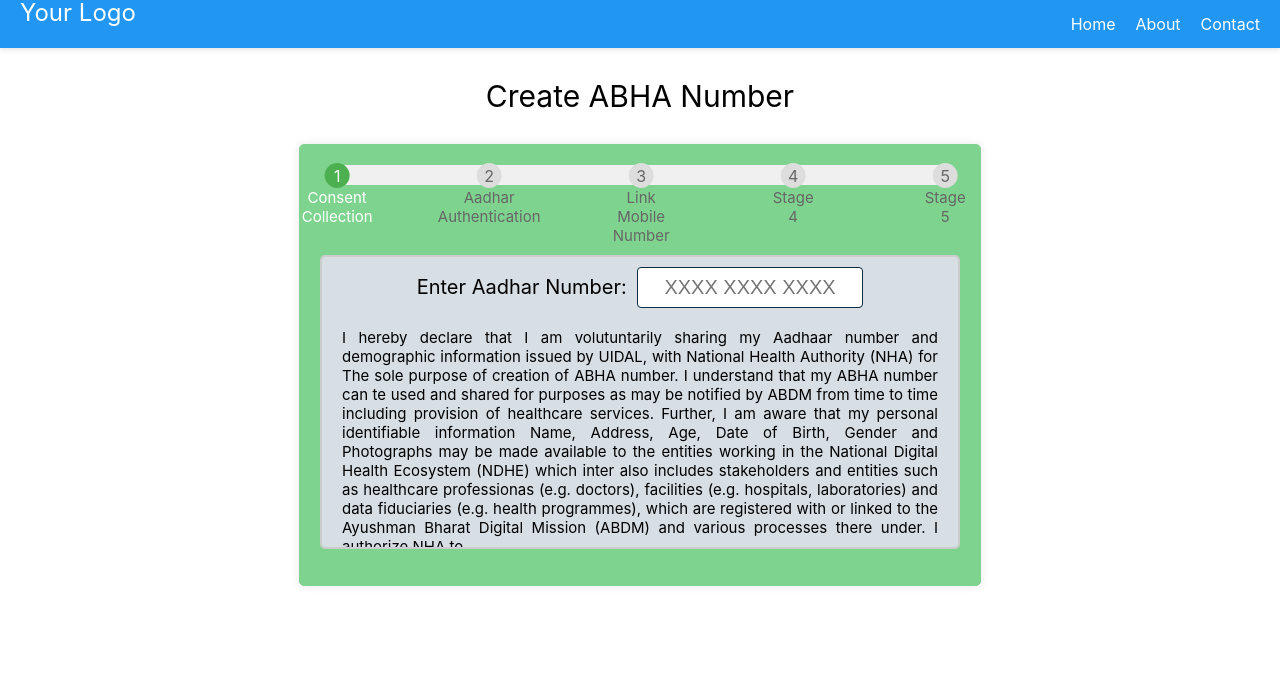
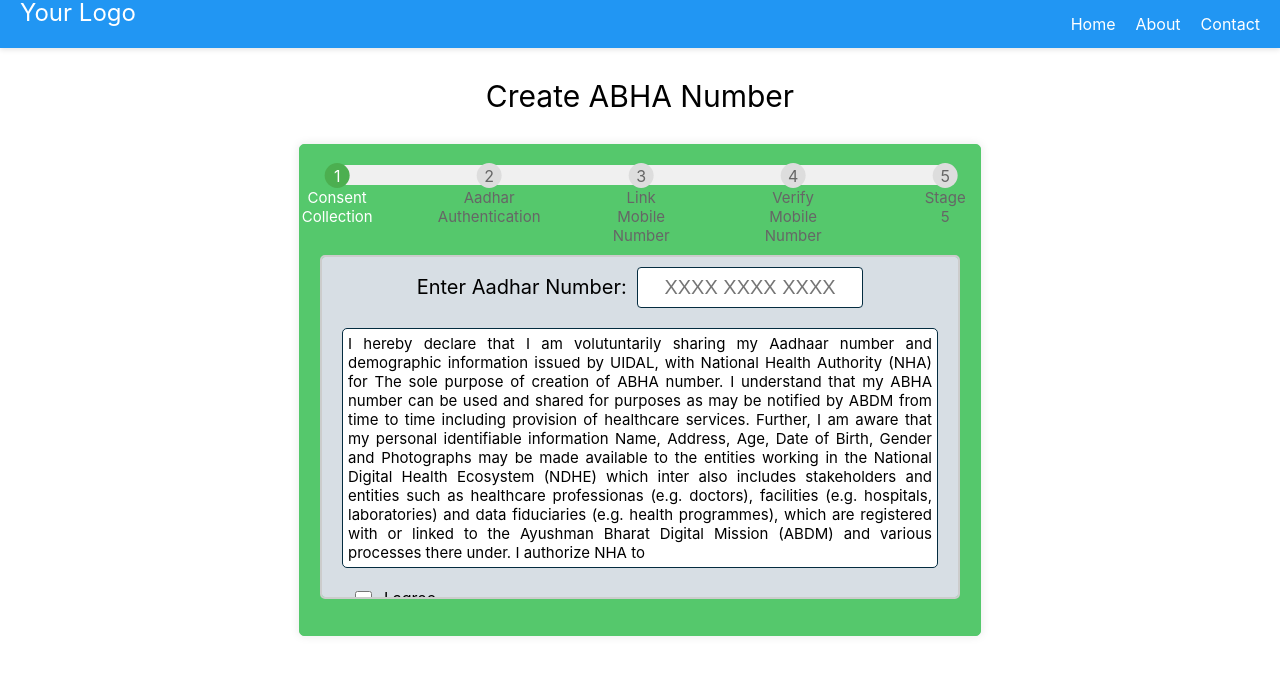
Before and after one commit to chaithanya99/HAD, a React (Create React App) app in the folder frontend/: page /register-patient in a window 1280 px wide. Shown: the top 674 px of the page. Built offline with nearby package versions, Linux system fonts and the light colour scheme.

Commit message:
Beautify Step-1 Patient Registration

```diff
--- a/frontend/src/components/PatientRegistration.css
+++ b/frontend/src/components/PatientRegistration.css
@@ -2,13 +2,13 @@
     width: 50%; /* Adjust the width as per your requirement */
     margin: 0 auto;
     padding: 20px;
-    border: 1px solid #7ed48f;
+    border: 1px solid #55c86c;
     border-radius: 5px;
     box-shadow: 0 0 10px rgba(34, 28, 28, 0.1);
-    background-color: #7ed48f;
+    background-color: #55c86c;
     position: relative;
     align-self: center;
-    height: 400px;
+    height: 450px;
 }
 
 .Stage-1 input {
@@ -27,7 +27,15 @@
     padding: 20px; /* Padding inside the box */
     margin: 20px 0; /* Margin around the box */
     margin-top: 70px;
-    height: 250px;
+    height: 300px;
     background-color: #d7dee4;
     overflow: auto;
 }
+
+.TermsAndConditions {
+    border: 1px solid #042c40;
+    border-width: 1px;
+    border-radius: 5px;
+    padding: 5px;
+    background-color: #fff;
+}
--- a/frontend/src/components/PatientRegistration.js
+++ b/frontend/src/components/PatientRegistration.js
@@ -151,7 +151,9 @@
                 overflow: 'hidden', // Hide any overflow content
                 textOverflow: 'ellipsis', // Add ellipsis for overflow text
               }}>
-              I hereby declare that I am volutuntarily sharing my Aadhaar number and demographic information issued by UIDAL, with National Health Authority (NHA) for The sole purpose of creation of ABHA number. I understand that my ABHA number can te used and shared for purposes as may be notified by ABDM from time to time including provision of healthcare services. Further, I am aware that my personal identifiable information Name, Address, Age, Date of Birth, Gender and Photographs may be made available to the entities working in the National Digital Health Ecosystem (NDHE) which inter also includes stakeholders and entities such as healthcare professionas (e.g. doctors), facilities (e.g. hospitals, laboratories) and data fiduciaries (e.g. health programmes), which are registered with or linked to the Ayushman Bharat Digital Mission (ABDM) and various processes there under. I authorize NHA to
+              <div className='TermsAndConditions'>
+                I hereby declare that I am volutuntarily sharing my Aadhaar number and demographic information issued by UIDAL, with National Health Authority (NHA) for The sole purpose of creation of ABHA number. I understand that my ABHA number can be used and shared for purposes as may be notified by ABDM from time to time including provision of healthcare services. Further, I am aware that my personal identifiable information Name, Address, Age, Date of Birth, Gender and Photographs may be made available to the entities working in the National Digital Health Ecosystem (NDHE) which inter also includes stakeholders and entities such as healthcare professionas (e.g. doctors), facilities (e.g. hospitals, laboratories) and data fiduciaries (e.g. health programmes), which are registered with or linked to the Ayushman Bharat Digital Mission (ABDM) and various processes there under. I authorize NHA to
+              </div>
               </label>
               <br />
               <label style={{ marginTop: '0px', display: 'flex', width: '100px' }}>
--- a/frontend/src/components/ProgressBar.js
+++ b/frontend/src/components/ProgressBar.js
@@ -4,7 +4,13 @@
 const ProgressBar = ({ currentStage }) => {
     // Define the number of stages
     const totalStages = 5;
-  const stageNames = ["Consent Collection", "Aadhar Authentication", "Link Mobile Number", "Stage 4", "Stage 5"];
+    const stageNames = [
+        'Consent Collection',
+        'Aadhar Authentication',
+        'Link Mobile Number',
+        'Verify Mobile Number',
+        'Stage 5',
+    ];
 
     // Calculate the width of the progress bar based on the current stage
     let progressBarWidth;
@@ -32,7 +38,10 @@
         <div className="progress-bar-container">
             <div className="progress-bar">
                 {/* Progress bar */}
-            <div className="progress" style={{ width: progressBarWidth }}></div>
+                <div
+                    className="progress"
+                    style={{ width: progressBarWidth }}
+                ></div>
             </div>
             {/* Stage indicators */}
             <div className="stage-indicators">
@@ -40,8 +49,12 @@
                 {[...Array(totalStages)].map((_, index) => (
                     <div
                         key={index}
-                className={`stage-indicator ${currentStage > index ? 'completed' : ''}`}
-                style={{ left: `${(index / (totalStages - 1)) * 100}%` }}
+                        className={`stage-indicator ${
+                            currentStage > index ? 'completed' : ''
+                        }`}
+                        style={{
+                            left: `${(index / (totalStages - 1)) * 100}%`,
+                        }}
                     >
                         {/* Display the stage number */}
                         {index + 1}
```
Lines whose indentation alone changed are shown as unchanged.
